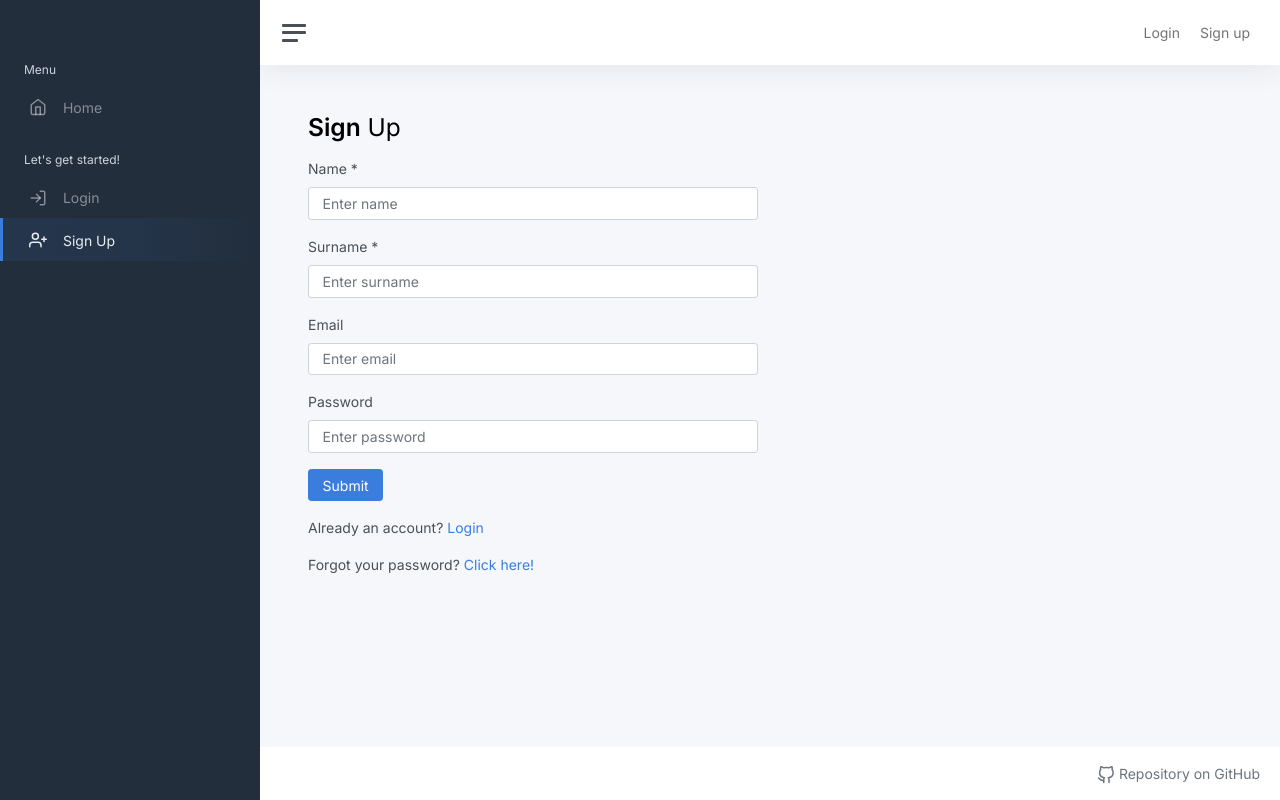
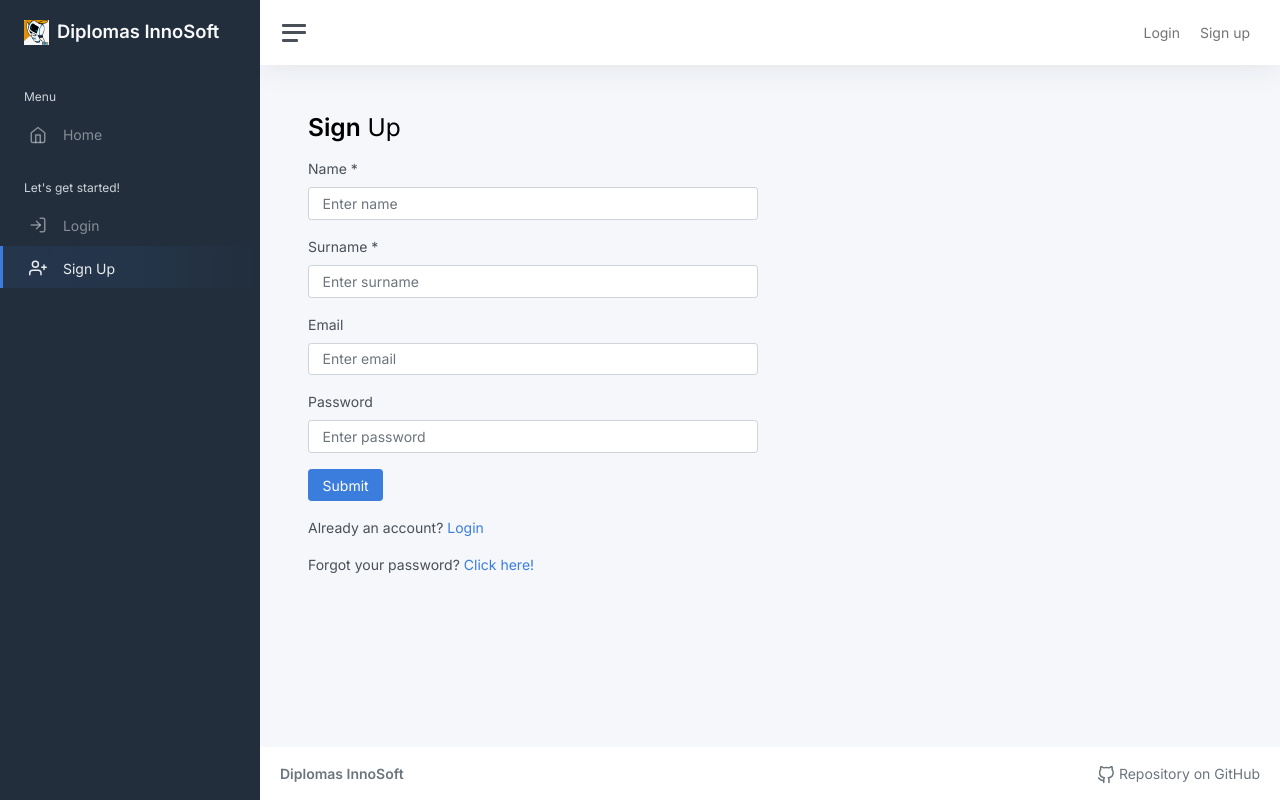
Before and after one commit to alvaroChico2408/innosoft-diplomas-1, a Flask app: page /signup/ in a window 1280 px wide. Run offline with Flask 3, Linux system fonts and the light colour scheme; parts of the project's set-up code (start-up, migrations or seed data) failed here and were passed over; some libraries are stand-ins or nearby versions.

Commit message:
[style] some changes in style and new photos added

```diff
--- a/app/templates/base_template.html
+++ b/app/templates/base_template.html
@@ -10,12 +10,12 @@
     <meta name="author" content="David Romero">
 
     <link rel="preconnect" href="https://fonts.gstatic.com">
-    <link rel="shortcut icon" href="{{ url_for("static", filename="img/icons/icon-250x250.png") }}"/>
+    <link rel="shortcut icon" href="{{ url_for("static", filename="img/favicon.ico") }}"/>
 
 
     <link rel="canonical" href="https://www.flask_base.io"/>
 
-    <title>{{ FLASK_APP_NAME }}</title>
+    <title>Diplomas InnoSoft</title>
 
     <link rel="stylesheet" href="{{ url_for("static", filename="css/app.css") }}">
 
@@ -36,8 +36,9 @@
 
     <nav id="sidebar" class="sidebar js-sidebar">
         <div class="sidebar-content js-simplebar">
-            <a class="sidebar-brand" href="{{ url_for('public.index') }}">
-                {{ FLASK_APP_NAME }}
+            <a class="sidebar-brand" href="{{ url_for('public.index') }}" style="display: flex; align-items: center;">
+                <img src="{{ url_for('static', filename='img/logo.png') }}" alt="Logo" style="width: 25px; height: 25px; margin-right: 8px;">
+                Diplomas InnoSoft
             </a>
 
 
@@ -171,7 +172,7 @@
                 <div class="row text-muted">
                     <div class="col-6 text-start">
                         <p class="mb-0">
-                            <strong>{{ FLASK_APP_NAME }}</strong>
+                            <strong>Diplomas InnoSoft</strong>
                         </p>
                     </div>
                     <div class="col-6 text-end">
```
Also changed, not shown: app/static/img/favicon.ico (added), app/static/img/logo.png (added).
